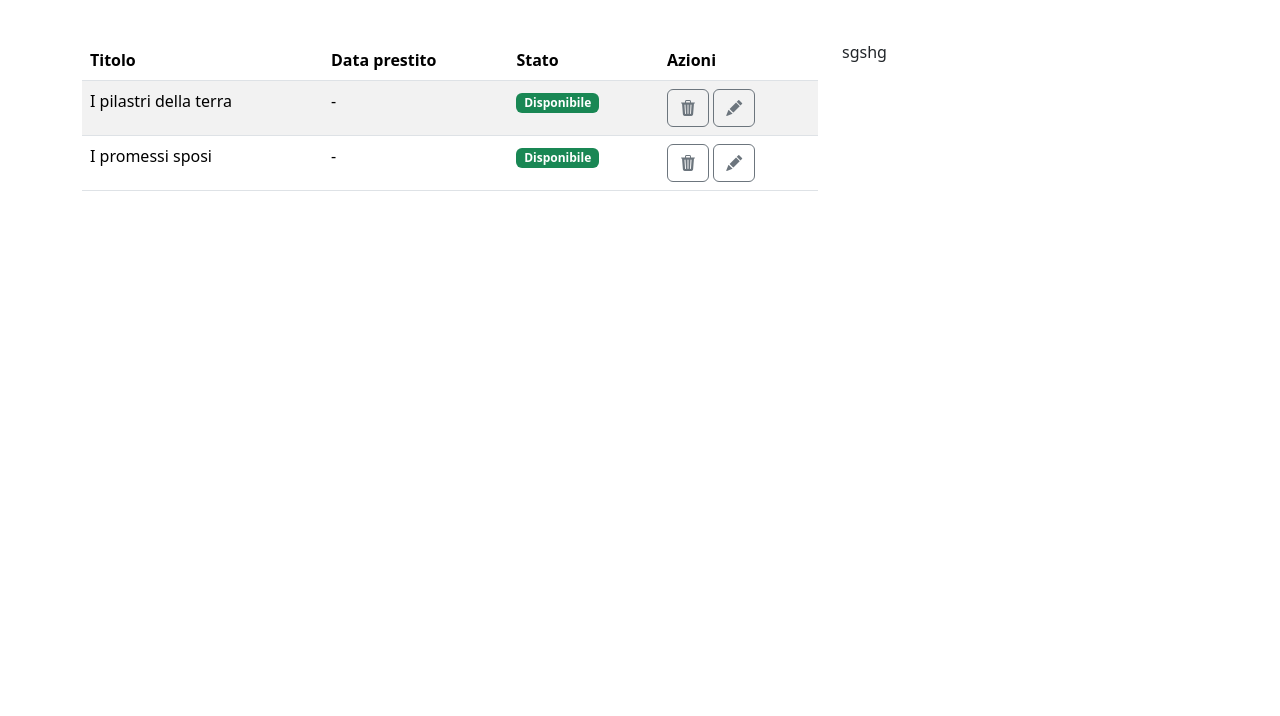
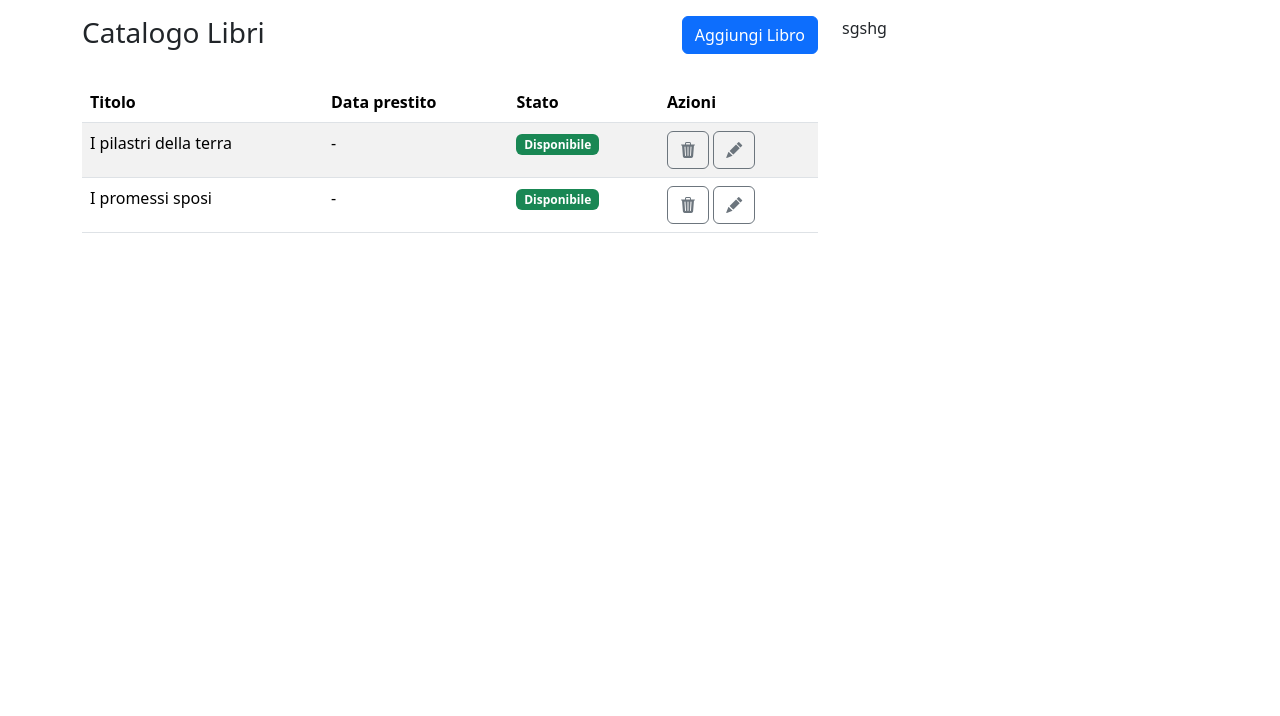
Before and after one commit to PlacidoBonfiglio/html-css-bootstrap-dashboard, a plain HTML site: page index.html in a window 1280 px wide. Shown: the part 84-800 px from the top of the page. Drawn offline with nearby package versions, Linux system fonts and the light colour scheme.

Commit message:
added "add book" button

```diff
--- a/index.html
+++ b/index.html
@@ -16,7 +16,8 @@
 </head>
 
 <body>
-    <header class="mb-5">
+    <!-- HEADER -->
+    <header class="mb-4">
         <nav class="navbar bg-dark navbar-expand-lg bg-body-tertiary py-2" data-bs-theme="dark">
             <div class="container-fluid">
                 <div>
@@ -39,7 +40,6 @@
                   <li class="nav-item">
                     <a class="nav-link" href="#">Help</a>
                   </li>
-
                 </ul>
                 <form class="d-flex" role="search">
                   <input class="form-control me-2" type="search" placeholder="Cerca..." aria-label="Search" data-bs-theme="light">
@@ -54,6 +54,19 @@
         <div class="container">
             <div class="row">
                 <div class="col-12 col-md-8">
+
+                  <!-- CATALOGO E AGGIUNGI LIBRI -->
+                  <div class="row mb-4">
+                    <div class="col">
+                      <h2 class="h3">Catalogo Libri</h2>
+                    </div>
+
+                    <div class="col text-end">
+                      <button type="button" class="btn btn-primary">Aggiungi Libro</button>
+                    </div>
+                  </div>
+
+                    <!-- TABELLA -->
                     <table class="table table-striped table-hover">
                         <thead>
                           <tr>
@@ -76,10 +89,9 @@
                             <td><span class="badge text-bg-success">Disponibile</span></td>
                             <td><button type="button" class="btn btn-outline-secondary"><i class="bi bi-trash3-fill"></i></button> <button type="button" class="btn btn-outline-secondary"><i class="bi bi-pencil-fill"></i></button></td>
                           </tr>
-
-
                         </tbody>
                       </table>
+
                 </div>
                 <div class="col-12 col-md-4">sgshg</div>
             </div>
```
